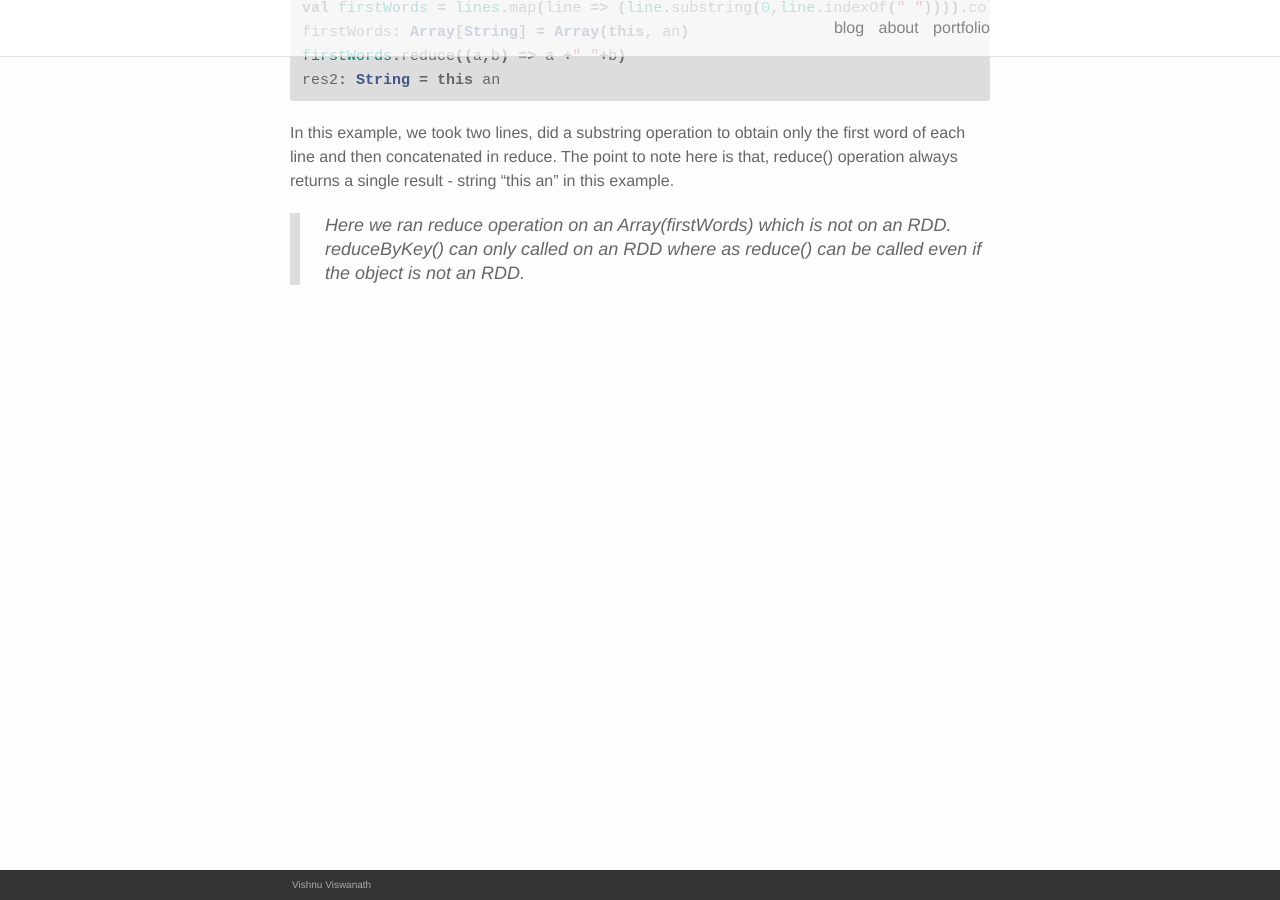
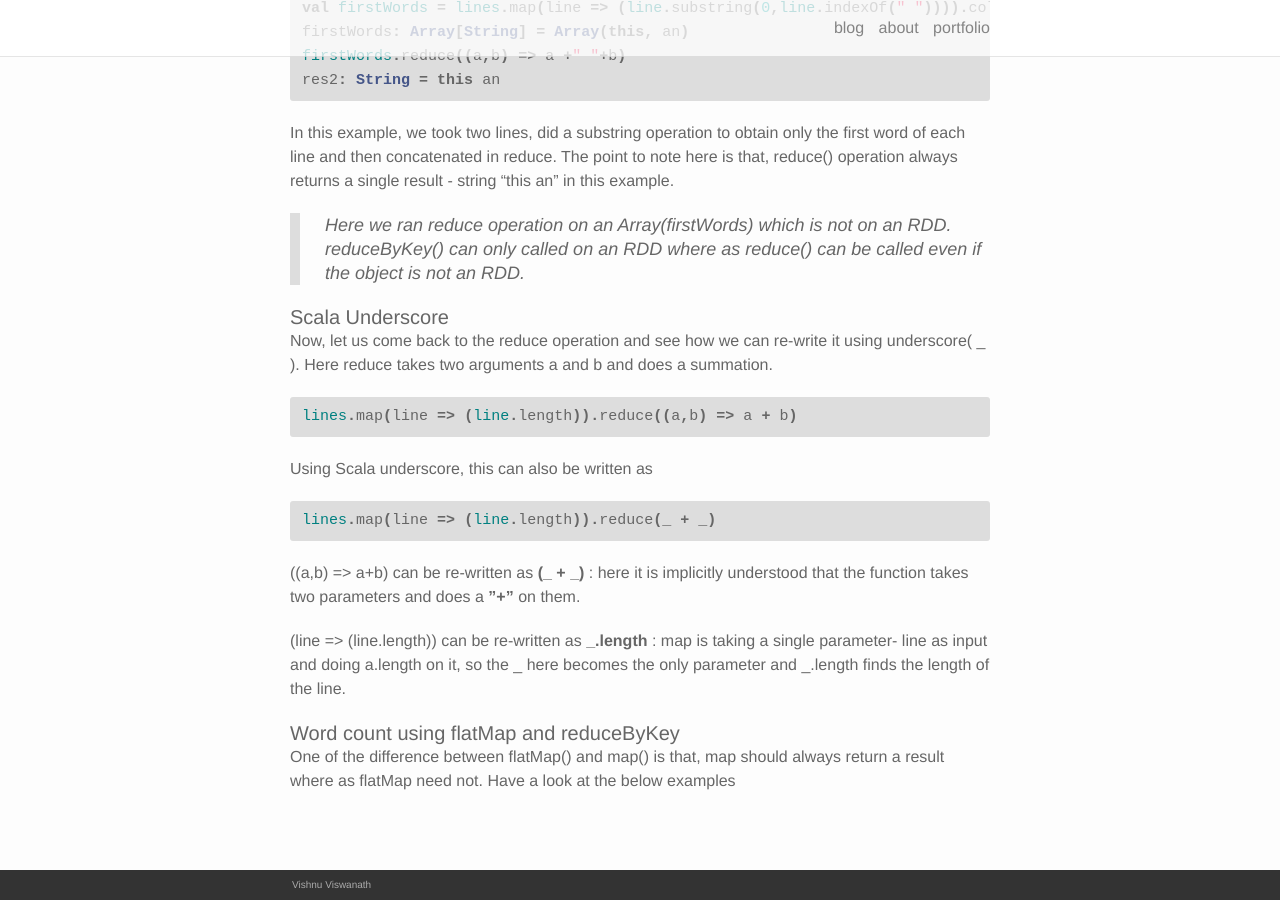
Before and after one commit to soniclavier/bigdata-notebook, a Jekyll site: the page built from _posts/2015-09-15-title.markdown, in a window 1280 px wide and 900 px high, scrolled down 1315 px. Built offline with Jekyll 4.4.1, drawn with Linux system fonts in a browser that asks for light colours; nearby versions of some CDN libraries.

Commit message:
bold heading

```diff
--- a/_posts/2015-09-15-title.markdown
+++ b/_posts/2015-09-15-title.markdown
@@ -18,7 +18,7 @@
 
 <b>sc</b>, is the spark context which is available by default in the spark-shell and <b>sc.parallelilize</b> will parallelize the input which is a list of two Strings in this case.
 
-#### Map
+#### <b>Map</b>
 Now that we have the RDD, we will run a <b>map()</b> operation on it.
 
 {% highlight scala %}
@@ -51,3 +51,23 @@
 
 In this example, we took two lines, did a substring operation to obtain only the first word of each line and then concatenated in reduce. The point to note here is that, reduce() operation always returns a single result - string "this an" in this example.
 <blockquote>Here we ran reduce operation on an Array(firstWords) which is not on an RDD. reduceByKey() can only called on an RDD where as reduce() can be called even if the object is not an RDD.</blockquote>
+
+#### Scala Underscore
+Now, let us come back to the reduce operation and see how we can re-write it using underscore( _ ). Here reduce takes two arguments a and b and does a summation.
+
+{% highlight scala %}
+lines.map(line => (line.length)).reduce((a,b) => a + b)
+{% endhighlight %}
+
+Using Scala underscore, this can also be written as
+
+{% highlight scala %}
+lines.map(line => (line.length)).reduce(_ + _)
+{% endhighlight %}
+
+((a,b) => a+b) can be re-written as <b>(_ + _)</b> : here it is implicitly understood that the function takes two parameters and does a <b>"+"</b> on them.
+
+(line => (line.length)) can be re-written as <b>_.length</b> : map is taking a single parameter- line as input and doing a.length on it, so the _ here becomes the only parameter and _.length finds the length of the line.
+
+#### Word count using flatMap and reduceByKey
+One of the difference between flatMap() and map() is that, map should always return a result where as flatMap need not. Have a look at the below examples
```
